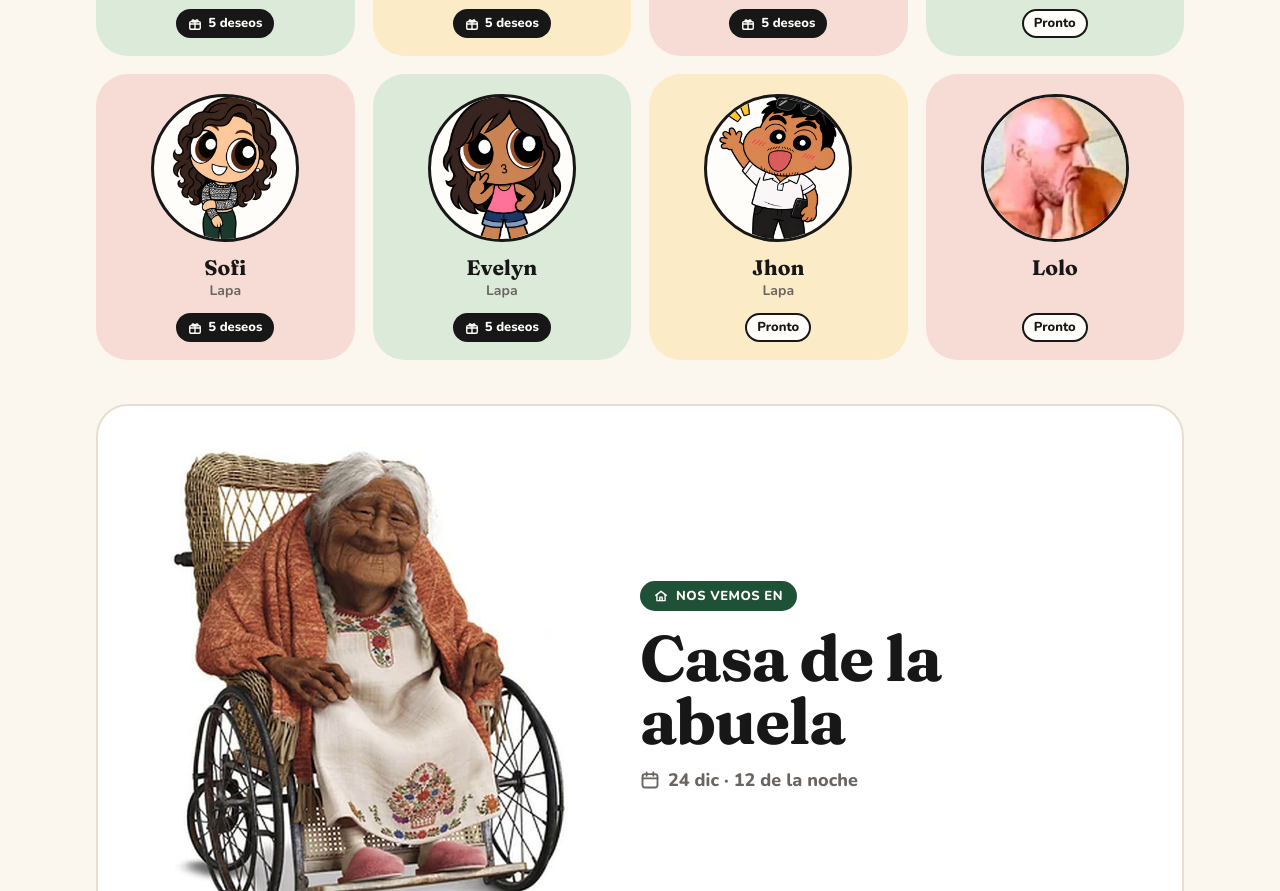
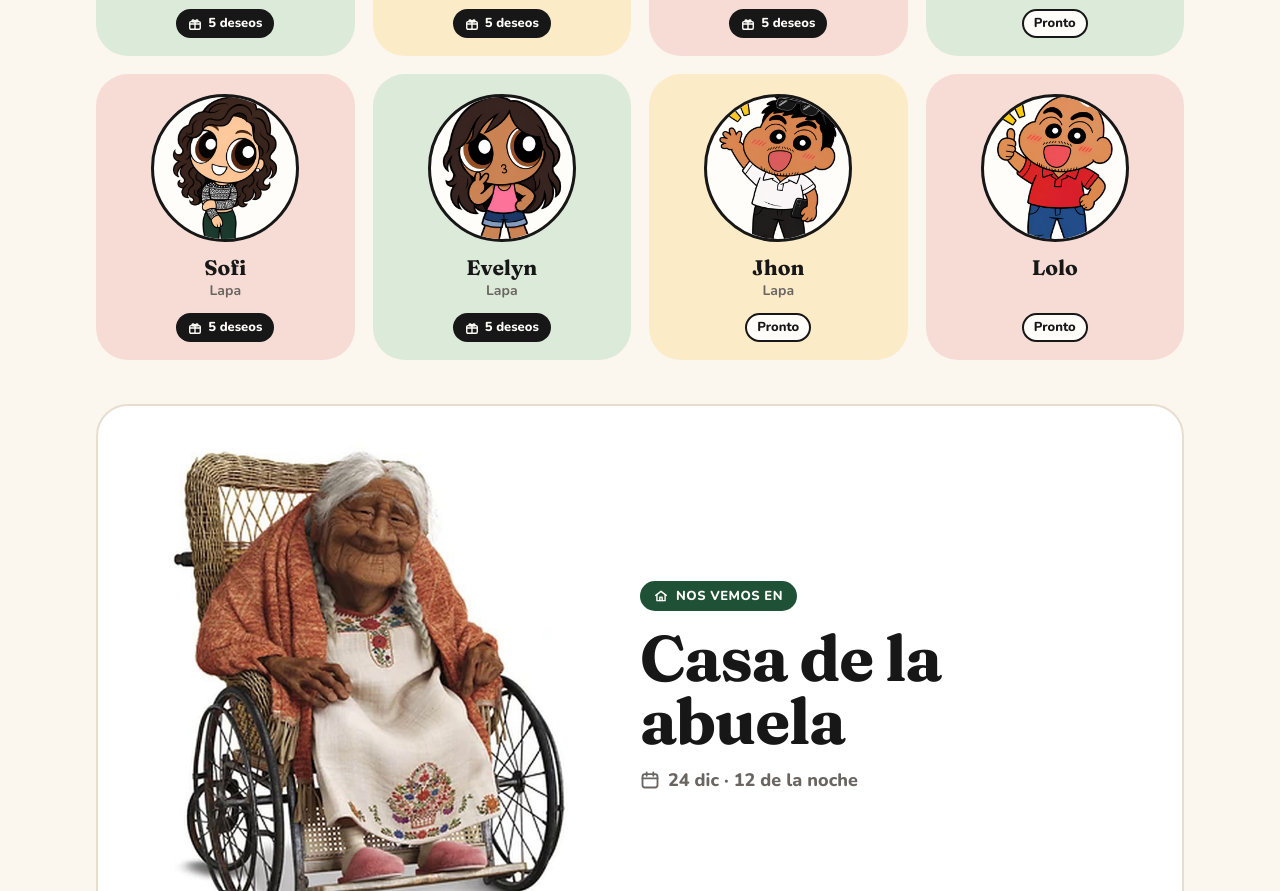
Before and after one commit to LuisLopez2004/familia-lapa, a plain HTML site: page index.html in a window 1280 px wide. Shown: the part 1143-2034 px from the top of the page. Drawn offline with nearby package versions, Linux system fonts and the light colour scheme.

Commit message:
Caricatura de Lolo (estilo Shin-chan, calvo)

```diff
--- a/index.html
+++ b/index.html
@@ -472,7 +472,7 @@ const familia = [
       { t:"Si no quieres ir a buscar su regalo", d:"S/ 1000 (¿será mucho pedir?)", icono:"dinero" },
     ]},
   { id:"jhon",    nombre:"Jhon",    apellido:"Lapa",   color:"oro",  foto:"img/familia/jhon.png",   pos:"50% 22%", zoom:1.2,  regalos:[] },
-  { id:"lolo",    nombre:"Lolo",    apellido:"",       color:"rojo",  foto:"img/familia/lolo.jpg",    pos:"55% 20%", zoom:1.15, regalos:[] },
+  { id:"lolo",    nombre:"Lolo",    apellido:"",       color:"rojo",  foto:"img/familia/lolo.png",    pos:"50% 22%", zoom:1.2, regalos:[] },
 ];
 
 const ICONO_REGALO = '<svg viewBox="0 0 24 24" fill="none" stroke="currentColor" stroke-width="2.4" stroke-linecap="round" stroke-linejoin="round" aria-hidden="true"><rect x="3" y="8" width="18" height="13" rx="2"/><path d="M12 8v13M3 12h18M12 8c-1.5-3-5-4-5-1.5S10 8 12 8zm0 0c1.5-3 5-4 5-1.5S14 8 12 8z"/></svg>';
```
Also changed, not shown: img/familia/lolo.jpg (deleted), img/familia/lolo.png (added).
